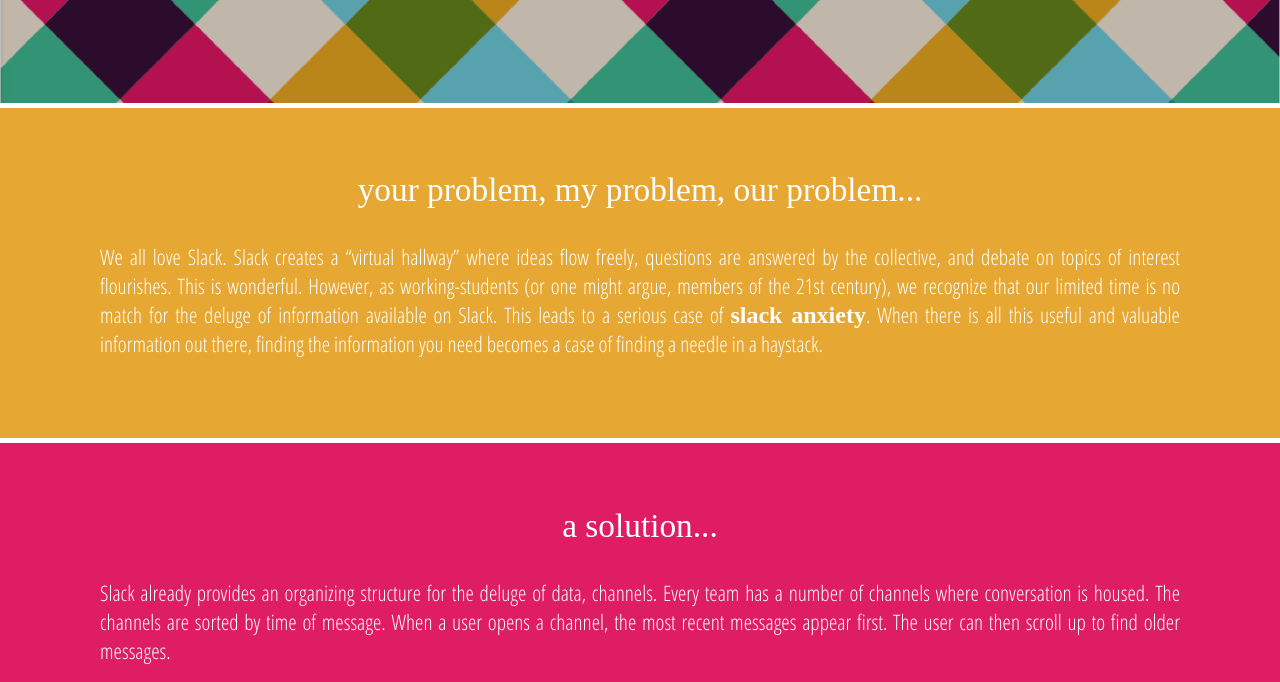
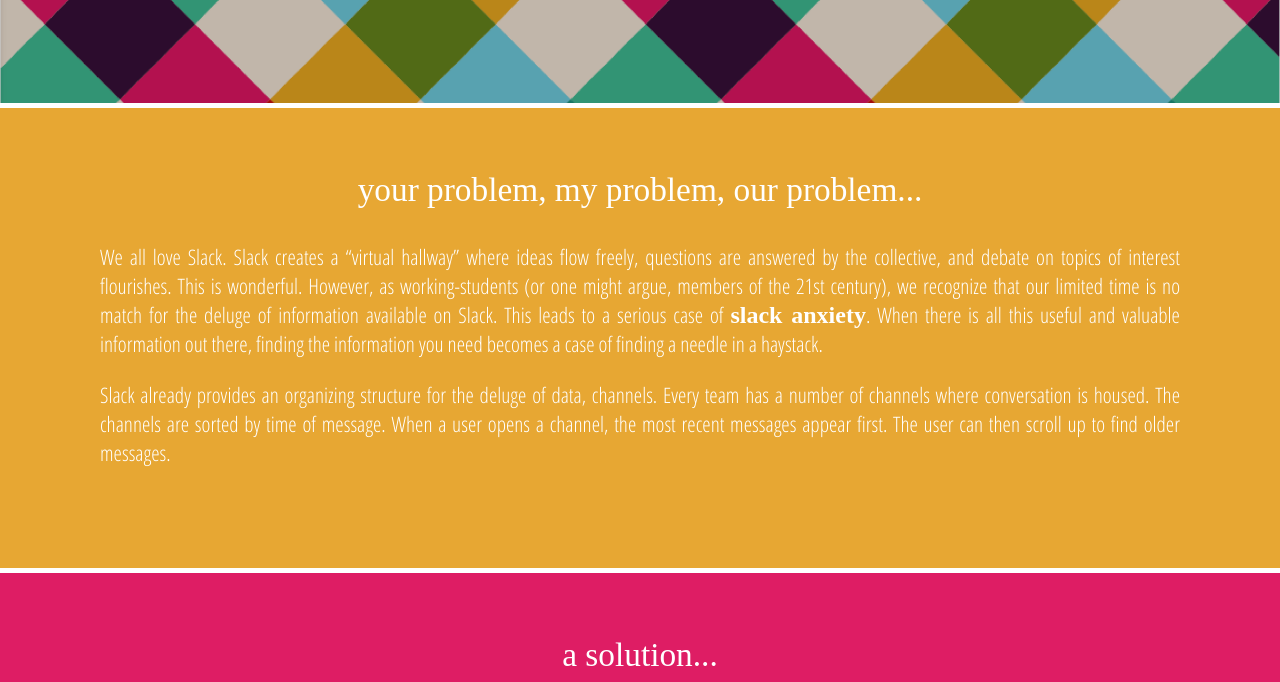
Before and after one commit to slackpack/slackpack.github.io, a plain HTML site: page index.html in a window 1280 px wide. Shown: the part 656-1338 px from the top of the page. Drawn offline with Linux system fonts and the light colour scheme; a web font is replaced by a local one.

Commit message:
moving problem and solution text around

```diff
--- a/index.html
+++ b/index.html
@@ -34,22 +34,22 @@
 
   <div id="SectionProblem">
     <p class="heading">your problem, my problem, our problem...</p>
-    We all love Slack. Slack creates a “virtual hallway” where ideas flow
+    <p>We all love Slack. Slack creates a “virtual hallway” where ideas flow
     freely, questions are answered by the collective, and debate on topics
     of interest flourishes. This is wonderful. However, as working-students
     (or one might argue, members of the 21st century), we recognize that
     our limited time is no match for the deluge of information available on Slack.
     This leads to a serious case of <strong>slack anxiety</strong>. When there is all
     this useful and valuable information out there, finding the information you
-    need becomes a case of finding a needle in a haystack.
+    need becomes a case of finding a needle in a haystack.</p>
+    <p>Slack already provides an organizing structure for the deluge of data, channels.
+    Every team has a number of channels where conversation is housed. The channels
+    are sorted by time of message. When a user opens a channel, the most recent
+    messages appear first. The user can then scroll up to find older messages.</p>
   </div>
 
   <div id="SectionSolution">
     <p class="heading">a solution...</p>
-    <p>Slack already provides an organizing structure for the deluge of data, channels.
-    Every team has a number of channels where conversation is housed. The channels
-    are sorted by time of message. When a user opens a channel, the most recent
-    messages appear first. The user can then scroll up to find older messages.</p>
     <p>Because we were unsatisfied with this organizing structure, we created
     <strong>awaybot</strong>. A user simply invites <strong>awaybot</strong> to
     listen to one or more public channels. The bot listens in real time to the
```
